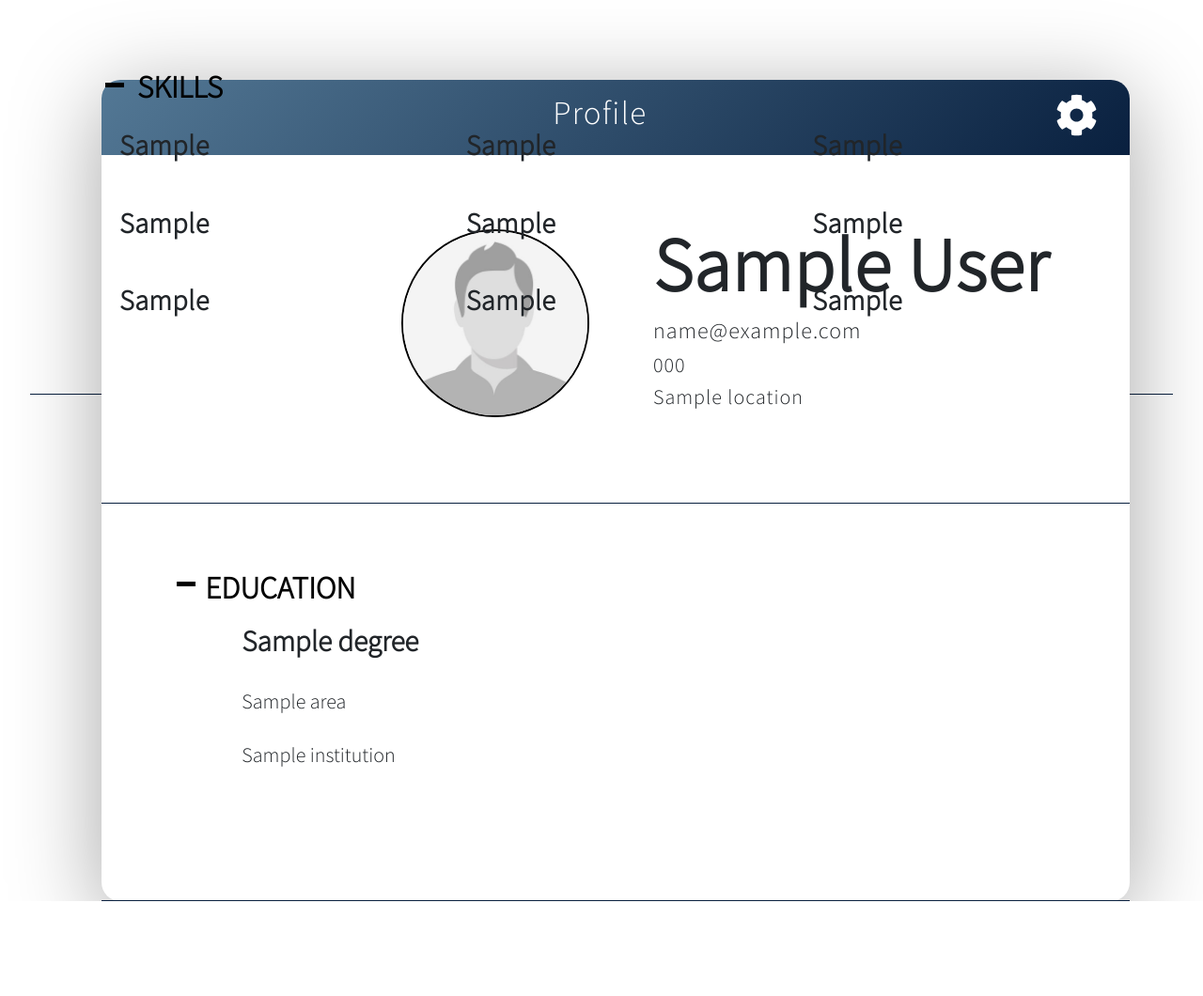
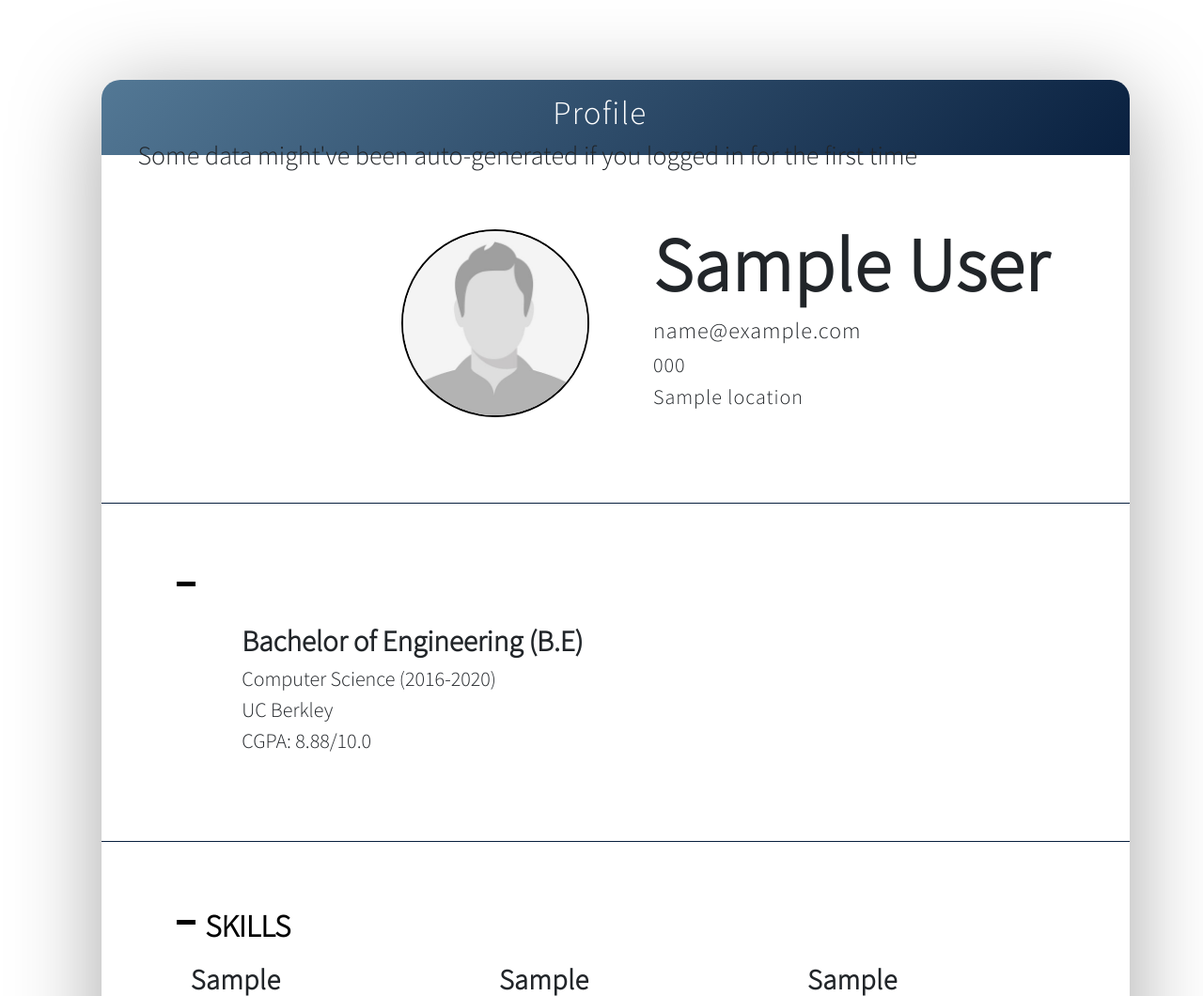
Before and after one commit to FreeFlowOrg/Axizoun, a Flask app: template templates/pages/profile_emp.html in a window 1280 px wide. Shown: the part 91-1151 px from the top of the page at 94% size. Before the commit the page ends 1050 px from the top, so only its background shows below. Run offline with Flask 2, Linux system fonts and the light colour scheme; the template is opened without the code that fills it: most values are stand-ins (such as "Sample title", 1, 10 or a date in 2020); some libraries are stand-ins or nearby versions.

Commit message:
UI fixes

```diff
--- a/templates/pages/profile_emp.html
+++ b/templates/pages/profile_emp.html
@@ -271,10 +271,9 @@
                   <div class="signup-label">
                      <div class="row">
                        <div class="col-md-10">
-                         <h1 class="job-header-text">Profile</h1>
+                         <h1 class="job-header-text">Profile</h1><h3>Some data might've been auto-generated if you logged in for the first time</h3>
                        </div>
                        <div class="col-md-2">
-                           <a href="#" id="setta"><i class="fas fa-cog" id="settings"></i></a>
                        </div>
                      </div>
                   </div>
@@ -300,16 +299,14 @@
                     <div class="row" style="height: auto;">
                       <div class="col-md-12">
                         <div class="education">
-                              <h1><div class="tick"></div><span class="edu">Education</span></h1>
+                          <h1><div class="tick"></div><span class="edu"></span></h1>
                           <br>
                           <ul class="edus">
-                                <li class="edu-type-tit">{{ employee.degree }}</li><br>
-                                <li class="edu-type">{{ employee.area }}</li><br>
-                                <li class="edu-type">{{ employee.institution }}</li><br>
+                            <li class="edu-type-tit">Bachelor of Engineering (B.E)</li>
+                            <li class="edu-type">Computer Science (2016-2020)</li>
+                            <li class="edu-type">UC Berkley</li>
+                            <li class="edu-type">CGPA:&nbsp;8.88/10.0</li>
                           </ul>
-                            </div>
-                            <br>
-                          </div>
                         </div>
                         <br>
                       </div>
@@ -326,9 +323,11 @@
                             <div class="row" class="skill-section">
                               <div class="col-md-4">
                                 <h1 class="skill-name">{{ employee.skill1 }}</h1>
+
                               </div>
                               <div class="col-md-4">
                                 <h1 class="skill-name">{{ employee.skill2 }}</h1>
+
                               </div>
                               <div class="col-md-4">
                                 <h1 class="skill-name">{{ employee.skill3 }}</h1>
@@ -376,6 +375,7 @@
 
 
 
+
                 </div>
               </div>
           </div>
```
Lines whose indentation alone changed are shown as unchanged.
